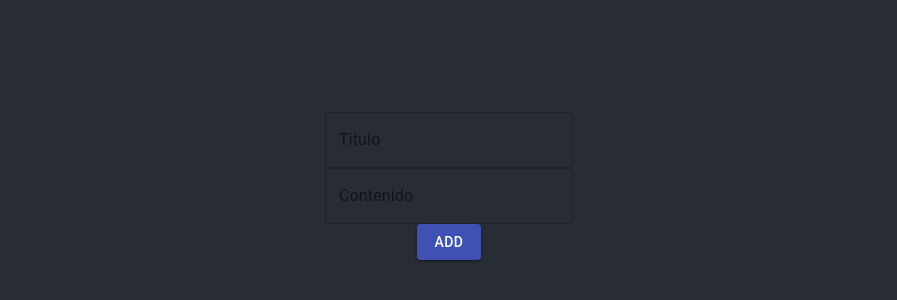
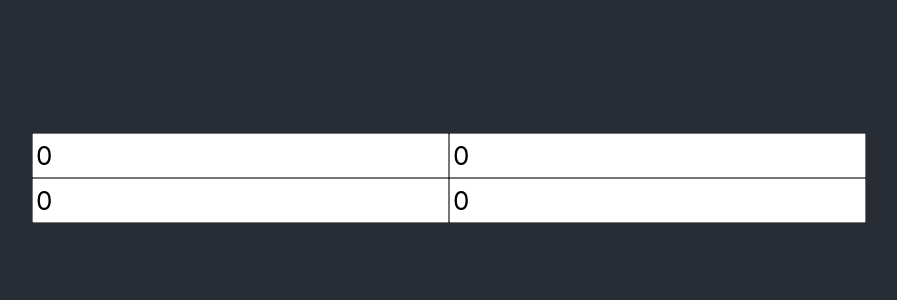
Before and after one commit to JuanCundafe/KodemiaReact, a React (Create React App) app: page / in a window 1280 px wide. Shown: the part 222-522 px from the top of the page, without its empty margins (191-1088 px from the left). Built offline with nearby package versions, Linux system fonts and the light colour scheme.

Commit message:
converter curreyncy and temperature

```diff
--- a/public/index.html
+++ b/public/index.html
@@ -24,8 +24,8 @@
       work correctly both with client-side routing and a non-root public URL.
       Learn how to configure a non-root public URL by running `npm run build`.
     -->
+    <title>React App</title>
   </head>
-  <title>React App</title>
   <body>
     <noscript>You need to enable JavaScript to run this app.</noscript>
     <div id="root"></div>
--- a/src/App.js
+++ b/src/App.js
@@ -1,15 +1,16 @@
 import React from "react";
 import "./App.css";
-
 // Screens
+//<BlogNotes />
 import BlogNotes from "./screens/NotesBlog";
-
+import TemperatureConverter from "./screens/TemperatureConverter";
+import CurrencyConverter from "./screens/CurrencyConverter";
 function App() {
   return (
     <div className="App">
-      <BlogNotes />
+      <TemperatureConverter />
+      <CurrencyConverter />
     </div>
   );
 }
-
 export default App;
--- /dev/null
+++ b/src/components/CustomTextField/CustomTextField.css
@@ -0,0 +1,3 @@
+.input {
+  color: white;
+}
--- /dev/null
+++ b/src/components/CustomTextField/index.js
@@ -0,0 +1,32 @@
+import React, { Component } from "react";
+
+// Material UI Components
+import TextField from "@material-ui/core/TextField";
+
+class CustomTextField extends Component {
+  constructor(props) {
+    super(props);
+    this.handleChange = this.handleChange.bind(this);
+  }
+
+  handleChange({ target: { name, value } }) {
+    //console.log(name, value, this.props);
+    this.props.callback(name, value);
+  }
+
+  render() {
+    const { value, name, label } = this.props;
+    return (
+      <TextField
+        className={`input`}
+        variant="outlined"
+        value={value}
+        name={name}
+        label={label}
+        onChange={this.handleChange}
+      />
+    );
+  }
+}
+
+export default CustomTextField;
--- /dev/null
+++ b/src/components/Input/index.js
@@ -0,0 +1,28 @@
+import React, { Component } from "react";
+
+class Input extends Component {
+  constructor(props) {
+    super(props);
+    this.handleChange = this.handleChange.bind(this);
+  }
+
+  handleChange({ target: { name, value } }) {
+    //console.log(name, value, this.props);
+    this.props.callback(name, value);
+  }
+
+  render() {
+    const { type, value, name, label } = this.props;
+    return (
+      <input
+        type={type ? type : "text"}
+        name={name}
+        value={value}
+        label={label}
+        onChange={this.handleChange}
+      />
+    );
+  }
+}
+
+export default Input;
--- /dev/null
+++ b/src/components/Input2/index.js
@@ -0,0 +1,28 @@
+import React, { Component } from "react";
+
+class Input2 extends Component {
+  constructor(props) {
+    super(props);
+    this.handleChange2 = this.handleChange2.bind(this);
+  }
+
+  handleChange2({ target: { name, value } }) {
+    //console.log(name, value, this.props);
+    this.props.callback(name, value);
+  }
+
+  render() {
+    const { type, value, name, label } = this.props;
+    return (
+      <input
+        type={type ? type : "text"}
+        name={name}
+        value={value}
+        label={label}
+        onChange={this.handleChange2}
+      />
+    );
+  }
+}
+
+export default Input2;
--- a/src/index.js
+++ b/src/index.js
@@ -4,6 +4,7 @@ import "./index.css";
 import App from "./App";
 import * as serviceWorker from "./serviceWorker";
 
+//CSS
 import "bootstrap/dist/css/bootstrap.min.css";
 
 ReactDOM.render(
--- /dev/null
+++ b/src/screens/CurrencyConverter/index.js
@@ -0,0 +1,56 @@
+import React, { Component } from "react";
+
+import Input2 from "../../components/Input2";
+
+class CurrencyConverter extends Component {
+  constructor(props) {
+    super(props);
+    this.state = {
+      quantityMXN: 0,
+      quantityDLS: 0,
+      test: 0,
+    };
+    this.handlerInput = this.handlerInput.bind(this);
+  }
+
+  handlerInput(name, value) {
+    let mxn, dls;
+    if (name === "quantityMXN") {
+      mxn = value;
+      dls = mxn / 22.42;
+    } else {
+      dls = value;
+      mxn = dls * 22.24;
+    }
+    this.setState({
+      quantityMXN: mxn,
+      quantityDLS: dls,
+    });
+  }
+
+  render() {
+    const { quantityMXN, quantityDLS, test } = this.state;
+    return (
+      <div>
+        <form>
+          <Input2
+            type="number"
+            name="quantityMXN"
+            value={quantityMXN}
+            label="MXN"
+            callback={this.handlerInput}
+          />
+          <Input2
+            type="number"
+            name="quantityDLS"
+            value={quantityDLS}
+            label="DLS"
+            callback={this.handlerInput}
+          />
+        </form>
+      </div>
+    );
+  }
+}
+
+export default CurrencyConverter;
--- a/src/screens/NotesBlog/NotesBlog.css
+++ b/src/screens/NotesBlog/NotesBlog.css
@@ -1,3 +1,7 @@
 .List-item {
   background-color: coral;
 }
+
+.input {
+  color: white;
+}
--- a/src/screens/NotesBlog/index.js
+++ b/src/screens/NotesBlog/index.js
@@ -8,16 +8,13 @@ import {
   List,
   ListItem,
   ListItemText,
-  TextField,
 } from "@material-ui/core";
 
 // CSS
 import "./NotesBlog.css";
 
-// const notes = [
-//   { title: "My first note", content: "This is an amazing note!" },
-//   { title: "My first note", content: "This is an amazing note!" },
-// ];
+// Components
+import CustomTextField from "../../components/CustomTextField";
 
 class NotesBlog extends Component {
   constructor(props) {
@@ -26,6 +23,7 @@ class NotesBlog extends Component {
       notes: [],
       noteTitle: "",
       noteContent: "",
+      test: "",
     };
     this.handleFormSubmit = this.handleFormSubmit.bind(this);
     this.handleChangeInput = this.handleChangeInput.bind(this);
@@ -51,10 +49,11 @@ class NotesBlog extends Component {
       notes: newNotes,
       noteTitle: "",
       noteContent: "",
+      test: "",
     });
   }
 
-  handleChangeInput({ target: { name, value } }) {
+  handleChangeInput(name, value) {
     this.setState({
       [name]: value,
     });
@@ -88,21 +87,17 @@ class NotesBlog extends Component {
                 justify="center"
                 alignItems="center"
               >
-                <TextField
-                  className="input"
+                <CustomTextField
                   value={noteTitle}
-                  onChange={this.handleChangeInput}
-                  name="noteTitle"
-                  label="Titulo"
-                  variant="outlined"
+                  name={"noteTitle"}
+                  label={"Test input2"}
+                  callback={this.handleChangeInput}
                 />
-                <TextField
-                  className="input"
+                <CustomTextField
                   value={noteContent}
-                  onChange={this.handleChangeInput}
-                  name="noteContent"
-                  label="Contenido"
-                  variant="outlined"
+                  name={"noteContent"}
+                  label={"Test input3"}
+                  callback={this.handleChangeInput}
                 />
                 <Button type="submit" variant="contained" color="primary">
                   Add
--- /dev/null
+++ b/src/screens/TemperatureConverter/index.js
@@ -0,0 +1,55 @@
+import React, { Component } from "react";
+
+import Input from "../../components/Input";
+
+class TemperatureConverter extends Component {
+  constructor(props) {
+    super(props);
+    this.state = {
+      celsius: 0,
+      fahrenheit: 0,
+    };
+    this.handlerTemperatureInput = this.handlerTemperatureInput.bind(this);
+  }
+
+  handlerTemperatureInput(name, value) {
+    let cels, fahrs;
+    if (name === "celsius") {
+      cels = value;
+      fahrs = ((value - 32) * 5) / 9;
+    } else {
+      fahrs = value;
+      cels = value * (9 / 5) + 32;
+    }
+    this.setState({
+      celsius: cels,
+      fahrenheit: fahrs,
+    });
+  }
+
+  render() {
+    const { type, celsius, fahrenheit } = this.state;
+    return (
+      <div>
+        <form>
+          <Input
+            type="number"
+            name="celsius"
+            value={celsius}
+            label="celsius"
+            callback={this.handlerTemperatureInput}
+          />
+          <Input
+            type="number"
+            name="fahrenheit"
+            value={fahrenheit}
+            label="fahrenheit"
+            callback={this.handlerTemperatureInput}
+          />
+        </form>
+      </div>
+    );
+  }
+}
+
+export default TemperatureConverter;
```
